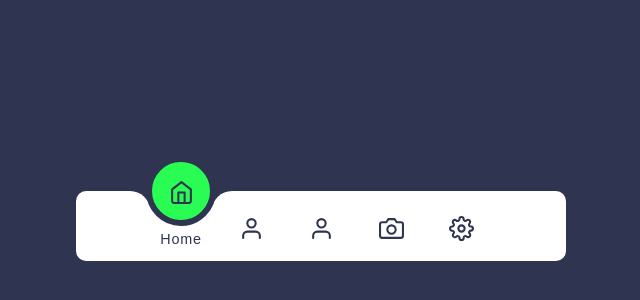
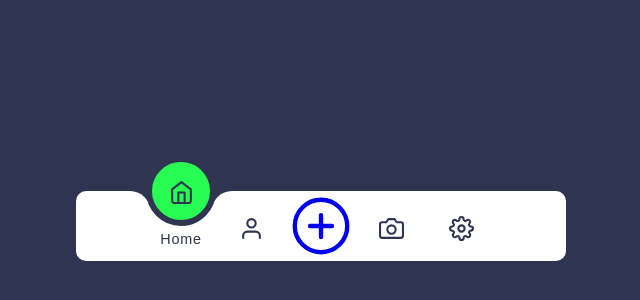
Before and after one commit to rajnikant357/bubbles, a plain HTML site: page index.html in a window 1280 px wide. Shown: the part 174-474 px from the top of the page, without its empty margins (319-959 px from the left). Drawn offline with Linux system fonts and the light colour scheme.

Commit message:
Update index.html

```diff
--- a/index.html
+++ b/index.html
@@ -45,18 +45,7 @@
         </li>
         <li class="text">
           <a href="#" class="nav-item" aria-label="Profile">
-            <svg
-              class="icon"
-              viewBox="0 0 24 24"
-              fill="none"
-              stroke="currentColor"
-              stroke-width="2"
-              stroke-linecap="round"
-              stroke-linejoin="round"
-            >
-              <path d="M20 21v-2a4 4 0 0 0-4-4H8a4 4 0 0 0-4 4v2"></path>
-              <circle cx="12" cy="7" r="4"></circle>
-            </svg>
+            <svg xmlns="http://www.w3.org/2000/svg" class="ionicon" viewBox="0 0 512 512"><path d="M448 256c0-106-86-192-192-192S64 150 64 256s86 192 192 192 192-86 192-192z" fill="none" stroke="currentColor" stroke-miterlimit="10" stroke-width="32"/><path fill="none" stroke="currentColor" stroke-linecap="round" stroke-linejoin="round" stroke-width="32" d="M256 176v160M336 256H176"/></svg>
             <span class="text">Post</span>
           </a>
         </li>
```
